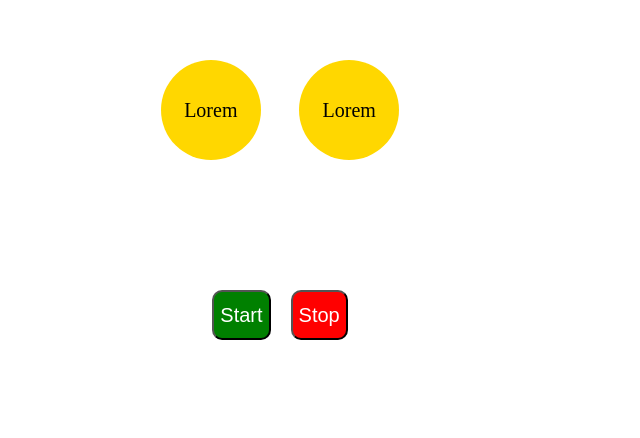
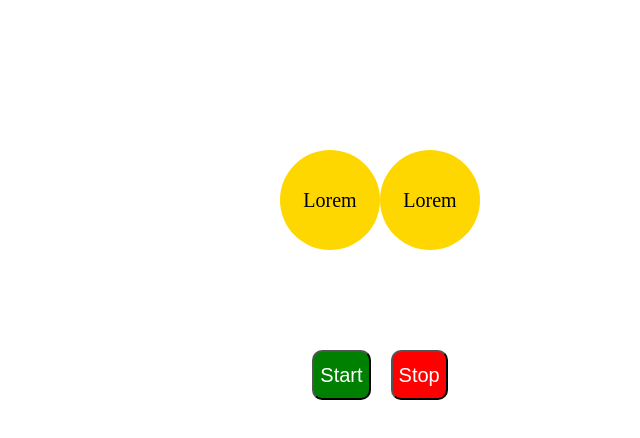
Before and after one commit to Study-Trial/animation, a plain HTML site: page index.html in a window 1280 px wide. Shown: the part 200-638 px from the top of the page, without its empty margins (360-1000 px from the left). Drawn offline with nearby package versions, Linux system fonts and the light colour scheme.

Commit message:
whatever

```diff
--- a/css/styles.css
+++ b/css/styles.css
@@ -3,51 +3,23 @@ html {
 }
 @keyframes circle {
   0% {
-        transform: translate(0, 0);
+    transform: rotate(0deg) translateX(100px) rotate(0deg);
   }
-    12.5% {
-        transform: translate(-60px, -100px); /* top-left */
-    }
-    25% {
-        transform: translate(-140px, -130px); /* top */
-    }
-    37.5% {
-        transform: translate(-230px, -75px); /* top-right */
-    }
-    50% {
-        transform: translate(-230px, 0); /* right */
-    }
-    62.5% {
-        transform: translate(-230px, 65px); /* bottom-right */
-    }
-    75% {
-        transform: translate(-180px, 120px); /* bottom */
-    }
-    87.5% {
-        transform: translate(-70px, 120px); /* bottom-left */
-    }
+
   100% {
-        transform: translate(0, 0); /* back to start */
+    transform: rotate(-360deg) translateX(100px) rotate(360deg);
   }
 }
 
-
 body {
   display: flex;
-    flex-direction: column;
+  flex-direction: row;
   justify-content: center;
   align-items: center;
   height: 100vh;
   margin: 0;
 }
-.container {
-    display: flex;
-    flex-direction: row;
-    gap: 3vw;
-    justify-content: center;
-    align-items: center;
-}
-.box{
+.box {
   display: flex;
   flex-direction: row;
   justify-content: center;
@@ -58,14 +30,36 @@ body {
   border-radius: 50%;
   font-size: 2rem;
 }
+.box1 {
+    transform: translateX(100px);
+}
+.moving-box {
+  transform: translateX(100px);
+}
+.container {
+  display: flex;
+  flex-direction: row;
+  justify-content: center;
+  align-items: center;
+  height: 100vh;
+  width: 100vw;
+}
 .buttons {
     display: flex;
     flex-direction: row;
+    justify-content: center;
+    align-items: center;
+    width: 0rem;
+    height: 5rem;
     gap: 2rem;
-    margin-top: 13rem;
     font-size: 1rem;
+    margin-top: 35rem;
 }
 button {
+    display: flex;
+    flex-direction: row;
+    justify-content: center;
+    align-items: center;
   height: 5rem;
   font-size: 2rem;
   color: white;
@@ -75,11 +69,19 @@ button {
   background-color: green;
   border-radius: 10px;
   cursor: pointer;
+  display: flex;
+  flex-direction: row;
+  justify-content: center;
+  align-items: center;
 }
 .buttons button:nth-child(2) {
   background-color: red;
   border-radius: 10px;
   cursor: pointer;
+  display: flex;
+  flex-direction: row;
+  justify-content: center;
+  align-items: center;
 }
 .animation-circle {
   animation: circle 6s linear 0.5s infinite;
--- a/index.html
+++ b/index.html
@@ -11,9 +11,8 @@
 </head>
 <body>
     <div class="container">
-        <div class="box">Lorem </div>
-        <div id="box_animate" class="box">Lorem</div>
-    </div>
+        <div class="box box1">Lorem </div>
+        <div id="box_animate" class="box moving-box">Lorem</div>
     <div class="buttons">
         <button onclick="start()">Start</button>
         <button onclick="stop()">Stop</button>
```
Lines whose indentation alone changed are shown as unchanged.
